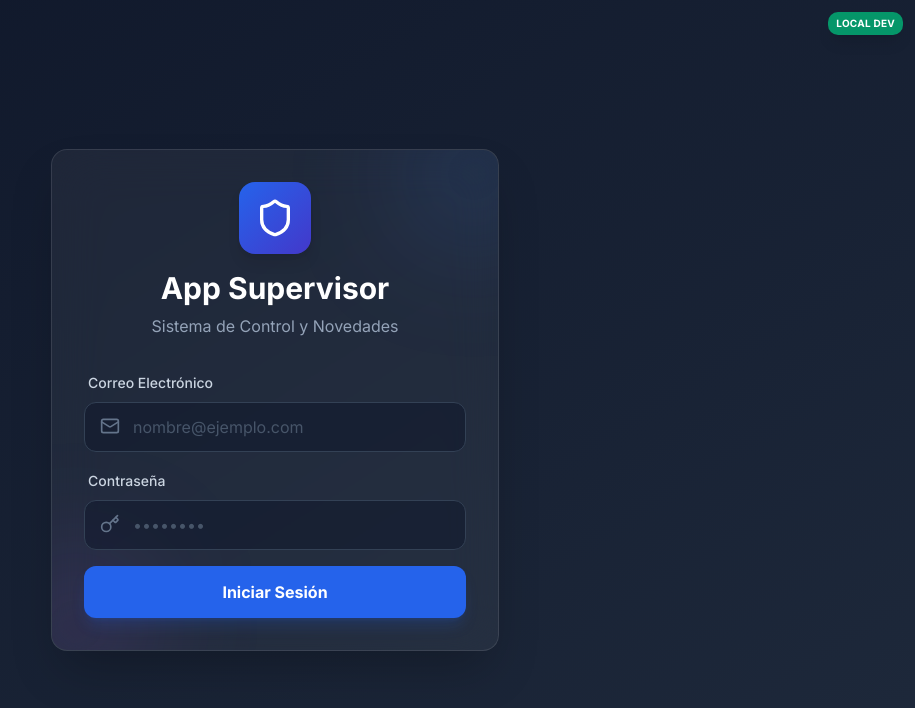
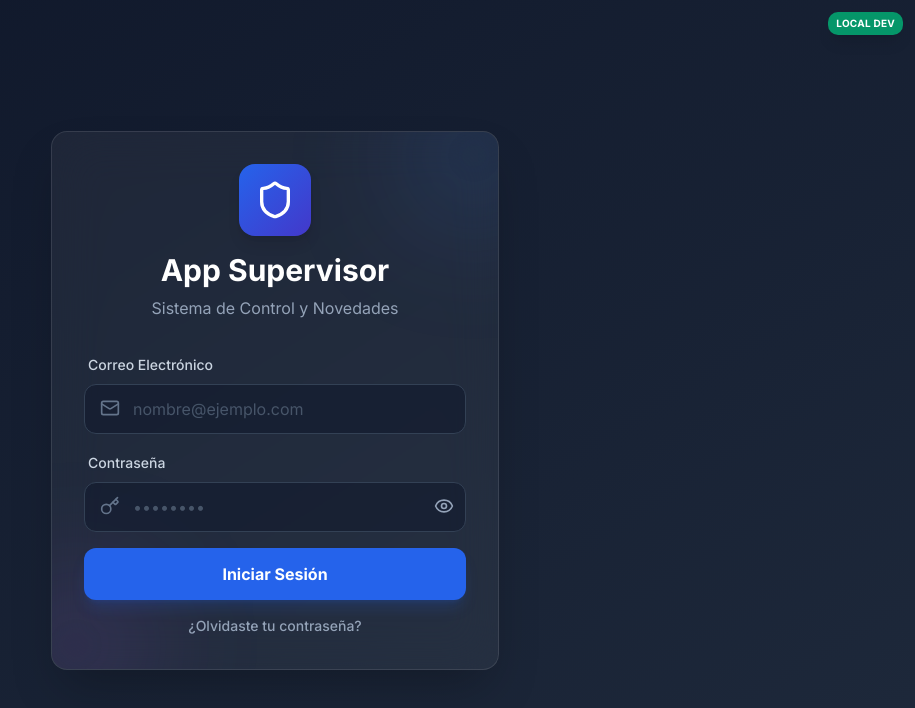
Before and after one commit to alvarolicwork-guit/app-supervisor, a Next.js app: page /login in a window 1280 px wide. Shown: the top 708 px of the page, without its empty margins (365-1280 px from the left). Built offline with nearby package versions, Linux system fonts and the light colour scheme; no server answers.

Commit message:
fix: mejora acceso inicial y recuperacion de usuarios

```diff
--- a/src/app/login/page.tsx
+++ b/src/app/login/page.tsx
@@ -1,30 +1,34 @@
 'use client';
 
 import { useState } from 'react';
-import { signInWithEmailAndPassword } from 'firebase/auth';
+import { sendPasswordResetEmail, signInWithEmailAndPassword } from 'firebase/auth';
 import { auth } from '@/lib/firebase';
 import { useRouter } from 'next/navigation';
-import { Shield, Key, Mail, Loader2, AlertTriangle } from 'lucide-react';
+import { Shield, Key, Mail, Loader2, AlertTriangle, Eye, EyeOff } from 'lucide-react';
 
 export default function LoginPage() {
     const [email, setEmail] = useState('');
     const [password, setPassword] = useState('');
     const [loading, setLoading] = useState(false);
+    const [resetLoading, setResetLoading] = useState(false);
     const [error, setError] = useState('');
+    const [info, setInfo] = useState('');
+    const [showPassword, setShowPassword] = useState(false);
     const router = useRouter();
 
     const handleLogin = async (e: React.FormEvent) => {
         e.preventDefault();
         setLoading(true);
         setError('');
+        setInfo('');
 
         try {
-            await signInWithEmailAndPassword(auth, email, password);
+            await signInWithEmailAndPassword(auth, email.trim(), password);
             router.push('/');
         } catch (err: any) {
             console.error(err);
             if (err.code === 'auth/invalid-credential') {
-                setError('Correo o contraseña incorrectos');
+                setError('Correo o contraseña incorrectos. Verifica el correo exacto y la contraseña inicial.');
             } else if (err.code === 'auth/too-many-requests') {
                 setError('Demasiados intentos fallidos. Intente más tarde.');
             } else {
@@ -32,6 +36,29 @@ export default function LoginPage() {
             }
         } finally {
             setLoading(false);
+        }
+    };
+
+    const handlePasswordReset = async () => {
+        setError('');
+        setInfo('');
+        if (!email.trim()) {
+            setError('Escribe tu correo para enviarte el enlace de restablecimiento.');
+            return;
+        }
+
+        setResetLoading(true);
+        try {
+            await sendPasswordResetEmail(auth, email.trim());
+            setInfo('Si el correo está registrado, recibirás un enlace para restablecer tu contraseña.');
+        } catch (err: any) {
+            if (err.code === 'auth/invalid-email') {
+                setError('El correo no tiene un formato válido.');
+            } else {
+                setError('No se pudo enviar el correo de restablecimiento. Intenta nuevamente.');
+            }
+        } finally {
+            setResetLoading(false);
         }
     };
 
@@ -58,6 +85,12 @@ export default function LoginPage() {
                         </div>
                     )}
 
+                    {info && (
+                        <div className="mb-6 rounded-xl border border-emerald-500/20 bg-emerald-500/10 p-4 text-sm text-emerald-200">
+                            {info}
+                        </div>
+                    )}
+
                     <form onSubmit={handleLogin} className="space-y-4">
                         <div className="space-y-2">
                             <label className="text-sm font-medium text-slate-300 ml-1">Correo Electrónico</label>
@@ -65,6 +98,8 @@ export default function LoginPage() {
                                 <Mail className="absolute left-4 top-3.5 w-5 h-5 text-slate-500" />
                                 <input
                                     type="email"
+                                    name="email"
+                                    autoComplete="username"
                                     required
                                     value={email}
                                     onChange={(e) => setEmail(e.target.value)}
@@ -79,13 +114,23 @@ export default function LoginPage() {
                             <div className="relative">
                                 <Key className="absolute left-4 top-3.5 w-5 h-5 text-slate-500" />
                                 <input
-                                    type="password"
+                                    type={showPassword ? 'text' : 'password'}
+                                    name="password"
+                                    autoComplete="current-password"
                                     required
                                     value={password}
                                     onChange={(e) => setPassword(e.target.value)}
                                     className="w-full bg-slate-900/50 border border-slate-700 text-white px-12 py-3 rounded-xl focus:ring-2 focus:ring-blue-500 focus:border-transparent outline-none transition-all placeholder:text-slate-600"
                                     placeholder="••••••••"
                                 />
+                                <button
+                                    type="button"
+                                    onClick={() => setShowPassword((valor) => !valor)}
+                                    className="absolute right-3 top-3.5 text-slate-400 hover:text-slate-200"
+                                    aria-label={showPassword ? 'Ocultar contraseña' : 'Mostrar contraseña'}
+                                >
+                                    {showPassword ? <EyeOff className="h-5 w-5" /> : <Eye className="h-5 w-5" />}
+                                </button>
                             </div>
                         </div>
 
@@ -102,6 +147,15 @@ export default function LoginPage() {
                         </button>
                     </form>
 
+                    <button
+                        type="button"
+                        onClick={() => void handlePasswordReset()}
+                        disabled={resetLoading}
+                        className="mt-4 w-full text-center text-sm font-medium text-slate-400 transition-colors hover:text-slate-200 disabled:opacity-50"
+                    >
+                        {resetLoading ? 'Enviando enlace...' : '¿Olvidaste tu contraseña?'}
+                    </button>
+
                 </div>
             </div>
         </div>
--- a/src/components/admin/AdminDashboard.tsx
+++ b/src/components/admin/AdminDashboard.tsx
@@ -512,7 +512,7 @@ function RegistroUsuarioModal({ onClose, onSuccess }: { onClose: () => void; onS
     const [loading, setLoading] = useState(false);
     const [notice, setNotice] = useState<InlineAlertData | null>(null);
     const [createdCredentials, setCreatedCredentials] = useState<{ email: string; password: string } | null>(null);
-    const [copiado, setCopiado] = useState(false);
+    const [copiado, setCopiado] = useState<'email' | 'password' | null>(null);
 
     const handleSubmit = async (e: React.FormEvent) => {
         e.preventDefault();
@@ -522,10 +522,11 @@ function RegistroUsuarioModal({ onClose, onSuccess }: { onClose: () => void; onS
             return;
         }
 
+        const emailLimpio = email.trim();
         setLoading(true);
         try {
             await userService.createUser(
-                email,
+                emailLimpio,
                 password,
                 {
                     grado,
@@ -534,7 +535,7 @@ function RegistroUsuarioModal({ onClose, onSuccess }: { onClose: () => void; onS
                 },
                 role
             );
-            setCreatedCredentials({ email, password });
+            setCreatedCredentials({ email: emailLimpio, password });
             setNotice(null);
             onSuccess();
         } catch (error) {
@@ -548,13 +549,10 @@ function RegistroUsuarioModal({ onClose, onSuccess }: { onClose: () => void; onS
         }
     };
 
-    const copiarCredenciales = async () => {
-        if (!createdCredentials) return;
-        await navigator.clipboard.writeText(
-            `Correo: ${createdCredentials.email}\nContraseña inicial: ${createdCredentials.password}`
-        );
-        setCopiado(true);
-        window.setTimeout(() => setCopiado(false), 2000);
+    const copiarCampo = async (valor: string, campo: 'email' | 'password') => {
+        await navigator.clipboard.writeText(valor);
+        setCopiado(campo);
+        window.setTimeout(() => setCopiado(null), 2000);
     };
 
     if (createdCredentials) {
@@ -573,7 +571,15 @@ function RegistroUsuarioModal({ onClose, onSuccess }: { onClose: () => void; onS
                         </div>
                         <div>
                             <p className="app-label">Correo</p>
-                            <p className="mt-1 font-mono text-sm text-slate-800">{createdCredentials.email}</p>
+                            <div className="mt-1 flex items-center gap-2 rounded-xl border border-slate-300 bg-slate-50 p-3">
+                                <code className="min-w-0 flex-1 break-all text-sm text-slate-800">
+                                    {createdCredentials.email}
+                                </code>
+                                <button type="button" onClick={() => void copiarCampo(createdCredentials.email, 'email')} className="app-btn-secondary shrink-0 px-3 py-2 text-xs">
+                                    {copiado === 'email' ? <Check className="h-4 w-4" /> : <Copy className="h-4 w-4" />}
+                                    {copiado === 'email' ? 'Copiado' : 'Copiar'}
+                                </button>
+                            </div>
                         </div>
                         <div>
                             <p className="app-label">Contraseña inicial</p>
@@ -581,14 +587,15 @@ function RegistroUsuarioModal({ onClose, onSuccess }: { onClose: () => void; onS
                                 <code className="min-w-0 flex-1 break-all text-sm font-bold text-slate-900">
                                     {createdCredentials.password}
                                 </code>
-                                <button type="button" onClick={() => void copiarCredenciales()} className="app-btn-secondary shrink-0 px-3 py-2 text-xs">
-                                    {copiado ? <Check className="h-4 w-4" /> : <Copy className="h-4 w-4" />}
-                                    {copiado ? 'Copiado' : 'Copiar'}
+                                <button type="button" onClick={() => void copiarCampo(createdCredentials.password, 'password')} className="app-btn-secondary shrink-0 px-3 py-2 text-xs">
+                                    {copiado === 'password' ? <Check className="h-4 w-4" /> : <Copy className="h-4 w-4" />}
+                                    {copiado === 'password' ? 'Copiado' : 'Copiar contraseña'}
                                 </button>
                             </div>
                         </div>
                         <p className="text-xs text-slate-500">
-                            Esta contraseña no se volverá a mostrar después de cerrar esta ventana.
+                            Usa “Copiar contraseña” para pegar solo la contraseña, sin las etiquetas.
+                            No se volverá a mostrar después de cerrar esta ventana.
                         </p>
                         <button type="button" onClick={onClose} className="app-btn-primary w-full">
                             Cerrar
--- a/src/services/userService.ts
+++ b/src/services/userService.ts
@@ -16,6 +16,7 @@ import { initializeApp, deleteApp, getApp } from 'firebase/app';
 import {
     getAuth,
     createUserWithEmailAndPassword,
+    deleteUser,
     sendPasswordResetEmail,
     signOut,
 } from 'firebase/auth';
@@ -165,17 +166,23 @@ export const userService = {
         }
 
         const secondaryAuth = getAuth(secondaryApp);
+        const emailLimpio = email.trim();
+        let newUser: Awaited<ReturnType<typeof createUserWithEmailAndPassword>>['user'] | null = null;
 
         try {
             // 2. Crear usuario en Auth
-            const userCredential = await createUserWithEmailAndPassword(secondaryAuth, email, password);
-            const newUser = userCredential.user;
+            const userCredential = await createUserWithEmailAndPassword(
+                secondaryAuth,
+                emailLimpio,
+                password
+            );
+            newUser = userCredential.user;
 
             // 3. Crear perfil en Firestore
             // IMPORTANTE: Escribir en base de datos PRINCIPAL (db importado)
             await this.createUserProfile(newUser.uid, {
                 ...datosPerfil,
-                email,
+                email: emailLimpio,
                 role,
                 uid: newUser.uid
             });
@@ -184,6 +191,13 @@ export const userService = {
             await signOut(secondaryAuth);
 
         } catch (error) {
+            // Si Auth se creó pero el perfil falló, no dejamos una cuenta
+            // huérfana que después no permite ingresar ni volver a crearla.
+            if (newUser) {
+                await deleteUser(newUser).catch((rollbackError) => {
+                    console.error('No se pudo revertir la cuenta Auth huérfana:', rollbackError);
+                });
+            }
             console.error("Error creando supervisor:", error);
             throw error;
         } finally {
```
